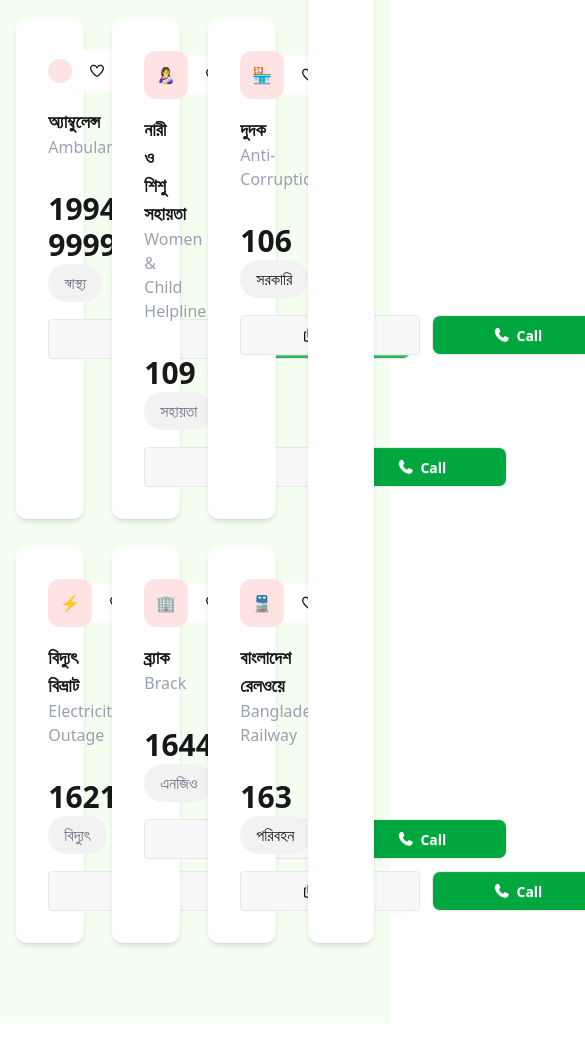
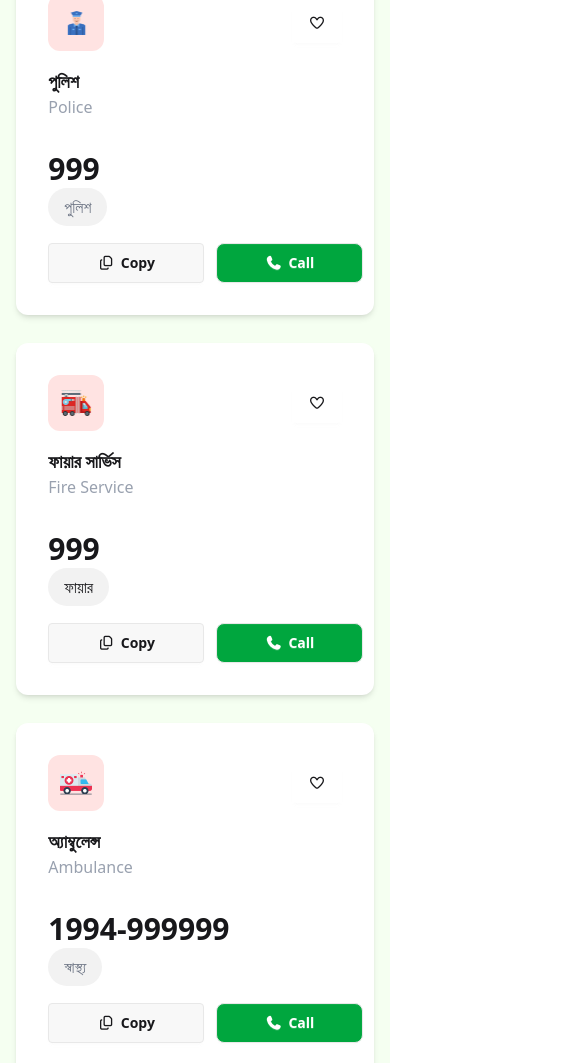
Before and after one commit to shahadat-web-dev/B12-Assingment-5-Emergency-Hotline, a plain HTML site: page index.html in a window 390 px wide. Shown: the part 937-2000 px from the top of the page, 585 px wide, since content can reach past the window. Before the commit the page ends 1960 px from the top, so only its background shows below. Drawn offline with nearby package versions, Linux system fonts and the light colour scheme.

Commit message:
responsive done

```diff
--- a/index.html
+++ b/index.html
@@ -29,13 +29,13 @@
       </div>
 
       <div class="flex items-center gap-[20px]">
-        <button class="flex items-center bg-[#41ff6b1a] py-3 px-7 rounded-[50px]"><span
+        <button class=" items-center hidden md:flex bg-[#41ff6b1a] py-3 px-7 rounded-[50px]"><span
             class="mr-2 font-bold" id="total-quantity">0</span><img class="w-[25px] h-[25px]" src="./assets/heart.png" alt=""></button>
 
         <button class="flex items-center bg-[#41ff6b1a] py-3 px-7 rounded-[50px] font-bold"><span id="point"
             class="mr-2">100</span><img class="w-[25px] h-[25px]" src="./assets/coin.png" alt=""></button>
 
-        <button class="btn bg-[#00A63E] text-white font-semibold py-5 pb-6 px-7 rounded-[50px]"><span id="total-copy">0</span> Copy</button>
+        <button class="btn hidden md:flex bg-[#00A63E] text-white font-semibold py-5 pb-6 px-7 rounded-[50px]"><span id="total-copy">0</span> Copy</button>
     </nav>
   </header>
 
@@ -44,10 +44,10 @@
   <section>
     <div class="text-center py-5 bg-gradient-to-r from-[#013223] via-[#006747] to-[#013223] mt-6">
       <div class="flex justify-center">
-        <img class="w-[92px]" src="./assets/logo-dark.png" alt="">
+        <img class="w-[92px] mt-6" src="./assets/logo-dark.png" alt="">
       </div>
       <h1 class="text-white text-4xl font-bold mt-3">Emergency Service Directory</h1>
-      <p class="text-white font-semibold mt-3 text-xl">Government Emergency Services at Your Fingertip – A Project by
+      <p class="text-white font-semibold mt-3 mb-6 md:text-xl">Government Emergency Services at Your Fingertip – A Project by
         Government of the People’s Republic of Bangladesh</p>
     </div>
   </section>
@@ -61,9 +61,9 @@
       <section id="emergency-service" class="w-11/12 mx-auto grid grid-cols-12 gap-8">
 
         <!-- Service -->
-        <section id="Service" class=" col-span-9">
+        <section id="Service" class=" md:col-span-9 col-span-12">
 
-          <div class="Service-Container mt-12 my-20 grid grid-cols-3 gap-7">
+          <div class="Service-Container mt-12 my-20 grid lg:grid-cols-3 md:grid-cols-2 grid-cols-1 gap-7">
 
             <!-- cards - 1 -->
             <div class=" bg-white p-8 rounded-xl shadow-md">
@@ -88,9 +88,9 @@
               </div>
 
               <div class="flex justify-between gap-3 ">
-                <button class="btn px-15 copy-btn"><i class="fa-regular fa-copy"></i> Copy</button>
+                <button class="btn md:px-15 px-12 copy-btn"><i class="fa-regular fa-copy"></i> Copy</button>
 
-                <button class="btn px-15 bg-[#00A63E] text-white rounded-lg cart-btn"><i class="fa-solid fa-phone"></i>
+                <button class="btn md:px-15 px-12 bg-[#00A63E] text-white rounded-lg cart-btn"><i class="fa-solid fa-phone"></i>
                   Call</button>
               </div>
             </div>
@@ -116,9 +116,9 @@
               </div>
 
               <div class="flex justify-between gap-3">
-                <button class="btn px-15 copy-btn"><i class="fa-regular fa-copy "></i> Copy</button>
+                <button class="btn md:px-15 px-12 copy-btn"><i class="fa-regular fa-copy "></i> Copy</button>
 
-                <button class="btn px-15 bg-[#00A63E] text-white rounded-lg cart-btn"><i class="fa-solid fa-phone"></i>
+                <button class="btn md:px-15 px-12 bg-[#00A63E] text-white rounded-lg cart-btn"><i class="fa-solid fa-phone"></i>
                   Call</button>
               </div>
             </div>
@@ -144,9 +144,9 @@
               </div>
 
               <div class="flex justify-between gap-3 ">
-                <button class="btn px-15 copy-btn"><i class="fa-regular fa-copy "></i> Copy</button>
+                <button class="btn md:px-15 px-12 copy-btn"><i class="fa-regular fa-copy "></i> Copy</button>
 
-                <button class="btn px-15 bg-[#00A63E] text-white rounded-lg cart-btn"><i class="fa-solid fa-phone"></i>
+                <button class="btn md:px-15 px-12 bg-[#00A63E] text-white rounded-lg cart-btn"><i class="fa-solid fa-phone"></i>
                   Call</button>
               </div>
             </div>
@@ -174,9 +174,9 @@
               </div>
 
               <div class="flex justify-between gap-3 ">
-                <button class="btn px-15 copy-btn"><i class="fa-regular fa-copy"></i> Copy</button>
+                <button class="btn md:px-15 px-12 copy-btn"><i class="fa-regular fa-copy"></i> Copy</button>
 
-                <button class="btn px-15 bg-[#00A63E] text-white rounded-lg cart-btn"><i class="fa-solid fa-phone"></i>
+                <button class="btn md:px-15 px-12 bg-[#00A63E] text-white rounded-lg cart-btn"><i class="fa-solid fa-phone"></i>
                   Call</button>
               </div>
             </div>
@@ -202,9 +202,9 @@
               </div>
 
               <div class="flex justify-between gap-3">
-                <button class="btn px-15 copy-btn"><i class="fa-regular fa-copy "></i> Copy</button>
+                <button class="btn md:px-15 px-12 copy-btn"><i class="fa-regular fa-copy "></i> Copy</button>
 
-                <button class="btn px-15 bg-[#00A63E] text-white rounded-lg cart-btn"><i class="fa-solid fa-phone"></i>
+                <button class="btn md:px-15 px-12 bg-[#00A63E] text-white rounded-lg cart-btn"><i class="fa-solid fa-phone"></i>
                   Call</button>
               </div>
             </div>
@@ -230,9 +230,9 @@
               </div>
 
               <div class="flex justify-between gap-3 ">
-                <button class="btn px-15 copy-btn"><i class="fa-regular fa-copy "></i> Copy</button>
+                <button class="btn md:px-15 px-12copy-btn"><i class="fa-regular fa-copy "></i> Copy</button>
 
-                <button class="btn px-15 bg-[#00A63E] text-white rounded-lg cart-btn"><i class="fa-solid fa-phone"></i>
+                <button class="btn md:px-15 px-12 bg-[#00A63E] text-white rounded-lg cart-btn"><i class="fa-solid fa-phone"></i>
                   Call</button>
               </div>
             </div>
@@ -260,9 +260,9 @@
               </div>
 
               <div class="flex justify-between gap-3 ">
-                <button class="btn px-15 copy-btn"><i class="fa-regular fa-copy"></i> Copy</button>
+                <button class="btn md:px-15 px-12 copy-btn"><i class="fa-regular fa-copy"></i> Copy</button>
 
-                <button class="btn px-15 bg-[#00A63E] text-white rounded-lg cart-btn"><i class="fa-solid fa-phone"></i>
+                <button class="btn md:px-15 px-12 bg-[#00A63E] text-white rounded-lg cart-btn"><i class="fa-solid fa-phone"></i>
                   Call</button>
               </div>
             </div>
@@ -288,9 +288,9 @@
               </div>
 
               <div class="flex justify-between gap-3">
-                <button class="btn px-15 copy-btn"><i class="fa-regular fa-copy "></i> Copy</button>
+                <button class="btn md:px-15 px-12 copy-btn"><i class="fa-regular fa-copy "></i> Copy</button>
 
-                <button class="btn px-15 bg-[#00A63E] text-white rounded-lg cart-btn"><i class="fa-solid fa-phone"></i>
+                <button class="btn md:px-15 px-12 bg-[#00A63E] text-white rounded-lg cart-btn"><i class="fa-solid fa-phone"></i>
                   Call</button>
               </div>
             </div>
@@ -316,9 +316,9 @@
               </div>
 
               <div class="flex justify-between gap-3 ">
-                <button class="btn px-15 copy-btn"><i class="fa-regular fa-copy "></i> Copy</button>
+                <button class="btn md:px-15 px-12 copy-btn"><i class="fa-regular fa-copy "></i> Copy</button>
 
-                <button class="btn px-15 bg-[#00A63E] text-white rounded-lg cart-btn"><i class="fa-solid fa-phone"></i>
+                <button class="btn md:px-15 px-12 bg-[#00A63E] text-white rounded-lg cart-btn"><i class="fa-solid fa-phone"></i>
                   Call</button>
               </div>
             </div>
@@ -327,7 +327,7 @@
         </section>
 
         <!-- Call-History -->
-        <aside id="call-history" class=" bg-white col-span-3 mt-12 my-20 p-6 shadow-md rounded-xl">
+        <aside id="call-history" class=" bg-white md:col-span-3 col-span-12  mt-12 my-20 p-6 shadow-md rounded-xl">
 
           <div class="flex justify-between items-center">
               <div>
```
